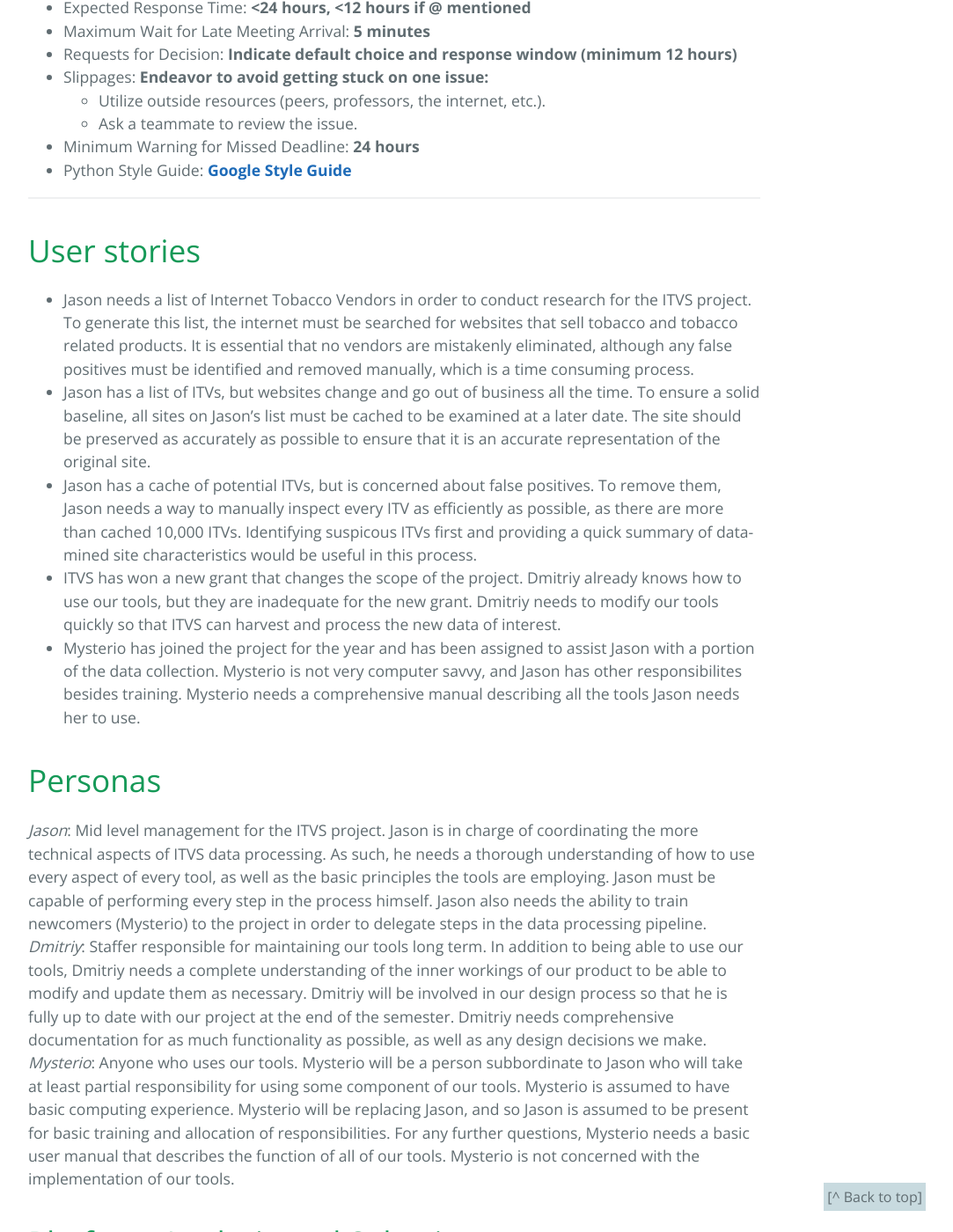
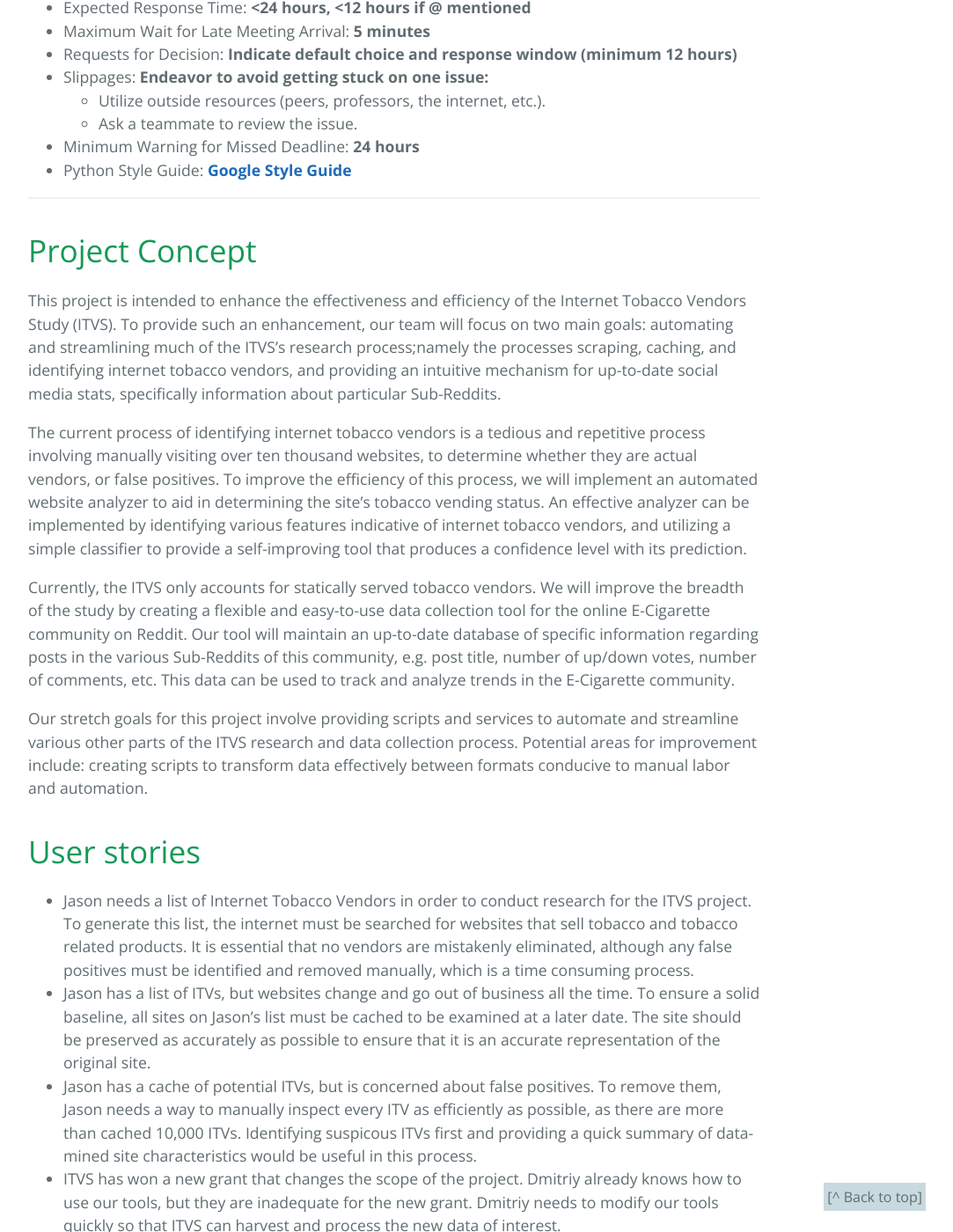
Before and after one commit to comp523/ITVS, a Jekyll site: the page built from index.md, in a window 1280 px wide and 1400 px high, scrolled down 1698 px. Shown: the whole window at 88% size, without its empty margins (192-1275 px from the left). Built offline with Jekyll 4.4.1, drawn with Linux system fonts in a browser that asks for light colours; some of the changed text lies outside the part shown.

Commit message:
add concept

```diff
--- a/index.md
+++ b/index.md
@@ -12,7 +12,7 @@
  - Related Links
 
 ## Requirements Deliverables
- - Project Concept
+ - [Project Concept](#project-concept)
  - [User Stories](#user-stories)
  - [Personas](#personas)
  - [Platform Analysis and Selection](#platform-analysis-and-selection)
@@ -58,7 +58,32 @@
 
 ***
 
+# Project Concept
+
+This project is intended to enhance the effectiveness and efficiency of the Internet Tobacco Vendors Study (ITVS).
+To provide such an enhancement, our team will focus on two main goals: automating and streamlining much of the ITVS’s
+research process;namely the processes scraping, caching, and identifying internet tobacco vendors, and providing an
+intuitive mechanism for up-to-date social media stats, specifically information about particular Sub-Reddits.
+
+The current process of identifying internet tobacco vendors is a tedious and repetitive process involving manually
+visiting over ten thousand websites, to determine whether they are actual vendors, or false positives. To improve the
+efficiency of this process, we will implement an automated website analyzer to aid in determining the site’s tobacco
+vending status. An effective analyzer can be implemented by identifying various features indicative of internet
+tobacco vendors, and utilizing a simple classifier to provide a self-improving tool that produces a confidence level
+with its prediction.
+
+Currently, the ITVS only accounts for statically served tobacco vendors. We will improve the breadth of the study
+by creating a flexible and easy-to-use data collection tool for the online E-Cigarette community on Reddit. Our tool
+will maintain an up-to-date database of specific information regarding posts in the various Sub-Reddits of this
+community, e.g. post title, number of up/down votes, number of comments, etc. This data can be used to track and
+analyze trends in the E-Cigarette community.
+
+Our stretch goals for this project involve providing scripts and services to automate and streamline various other
+parts of the ITVS research and data collection process. Potential areas for improvement include: creating scripts
+to transform data effectively between formats conducive to manual labor and automation.
+
 # User stories
+
  - Jason needs a list of Internet Tobacco Vendors in order to conduct research for the ITVS project. To generate this list, the internet must be searched for websites that sell tobacco and tobacco related products. It is essential that no vendors are mistakenly eliminated, although any false positives must be identified and removed manually, which is a time consuming process.
  - Jason has a list of ITVs, but websites change and go out of business all the time. To ensure a solid baseline, all sites on Jason's list must be cached to be examined at a later date. The site should be preserved as accurately as possible to ensure that it is an accurate representation of the original site.
  - Jason has a cache of potential ITVs, but is concerned about false positives. To remove them, Jason needs a way to manually inspect every ITV as efficiently as possible, as there are more than cached 10,000 ITVs. Identifying suspicous ITVs first and providing a quick summary of data-mined site characteristics would be useful in this process.
@@ -66,9 +91,14 @@
  - Mysterio has joined the project for the year and has been assigned to assist Jason with a portion of the data collection. Mysterio is not very computer savvy, and Jason has other responsibilites besides training. Mysterio needs a comprehensive manual describing all the tools Jason needs her to use.
 
 # Personas
-*Jason*: Mid level management for the ITVS project. Jason is in charge of coordinating the more technical aspects of ITVS data processing. As such, he needs a thorough understanding of how to use every aspect of every tool, as well as the basic principles the tools are employing. Jason must be capable of performing every step in the process himself. Jason also needs the ability to train newcomers (Mysterio) to the project in order to delegate steps in the data processing pipeline.
-*Dmitriy*: Staffer responsible for maintaining our tools long term. In addition to being able to use our tools, Dmitriy needs a complete understanding of the inner workings of our product to be able to modify and update them as necessary. Dmitriy will be involved in our design process so that he is fully up to date with our project at the end of the semester. Dmitriy needs comprehensive documentation for as much functionality as possible, as well as any design decisions we make.
-*Mysterio*: Anyone who uses our tools. Mysterio will be a person subbordinate to Jason who will take at least partial responsibility for using some component of our tools. Mysterio is assumed to have basic computing experience. Mysterio will be replacing Jason, and so Jason is assumed to be present for basic training and allocation of responsibilities. For any further questions, Mysterio needs a basic user manual that describes the function of all of our tools. Mysterio is not concerned with the implementation of our tools.
+
+**Jason**: Project manager for the ITVS project. Jason is in charge of coordinating the more technical aspects of ITVS data processing. As such, he needs a thorough understanding of how to use every aspect of every tool, as well as the basic principles the tools are employing. Jason must be capable of performing every step in the process himself. Jason also needs the ability to train newcomers (Mysterio) to the project in order to delegate steps in the data processing pipeline.
+
+
+**Dmitriy**: Staffer responsible for maintaining our tools long term. In addition to being able to use our tools, Dmitriy needs a complete understanding of the inner workings of our product to be able to modify and update them as necessary. Dmitriy will be involved in our design process so that he is fully up to date with our project at the end of the semester. Dmitriy needs comprehensive documentation for as much functionality as possible, as well as any design decisions we make.
+
+
+**Mysterio**: Anyone who uses our tools. Mysterio will be a person subordinate to Jason who will take at least partial responsibility for using some component of our tools. Mysterio is assumed to have basic computing experience. Mysterio will be replacing Jason, and so Jason is assumed to be present for basic training and allocation of responsibilities. For any further questions, Mysterio needs a basic user manual that describes the function of all of our tools. Mysterio is not concerned with the implementation of our tools.
 
 # Platform Analysis and Selection
 
```
